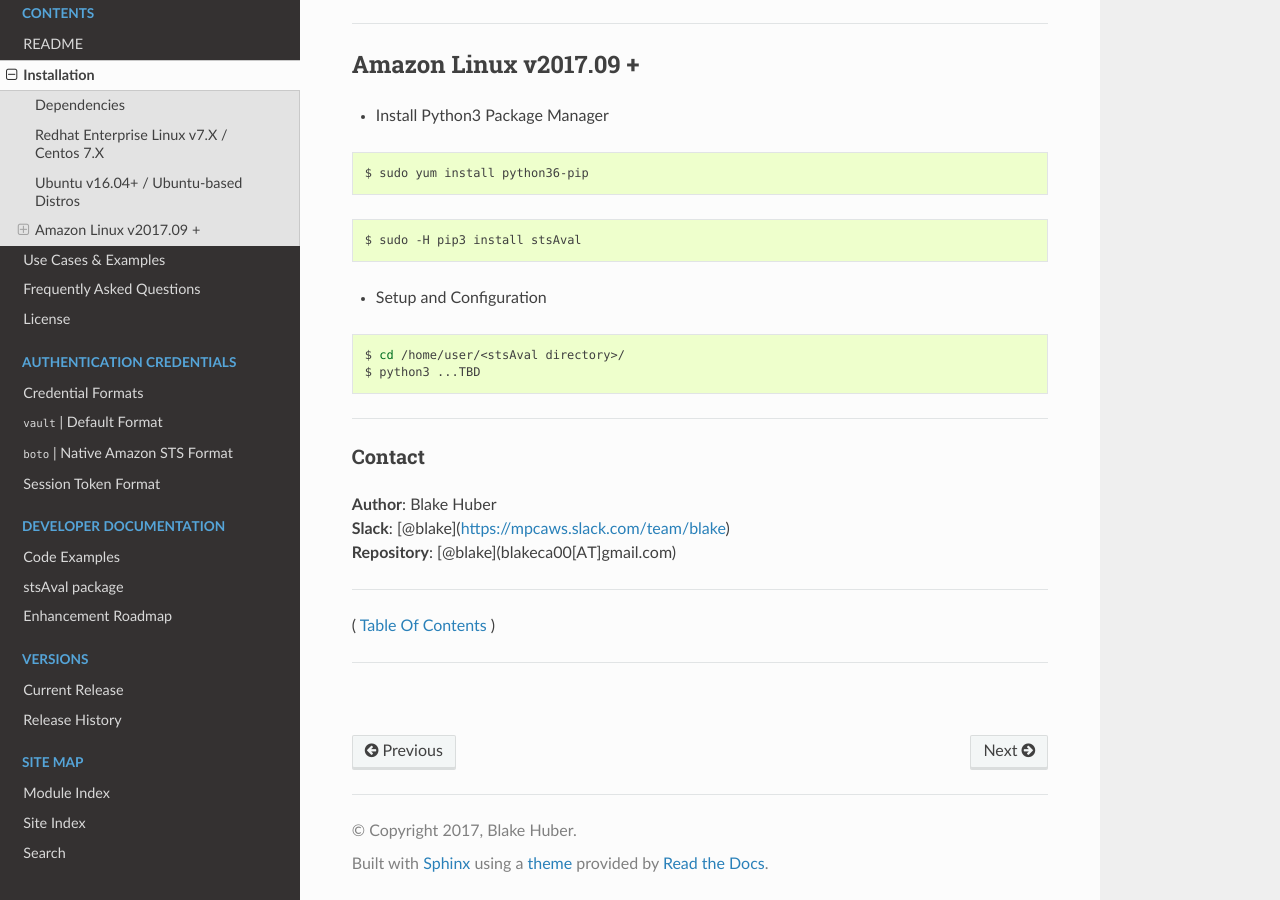
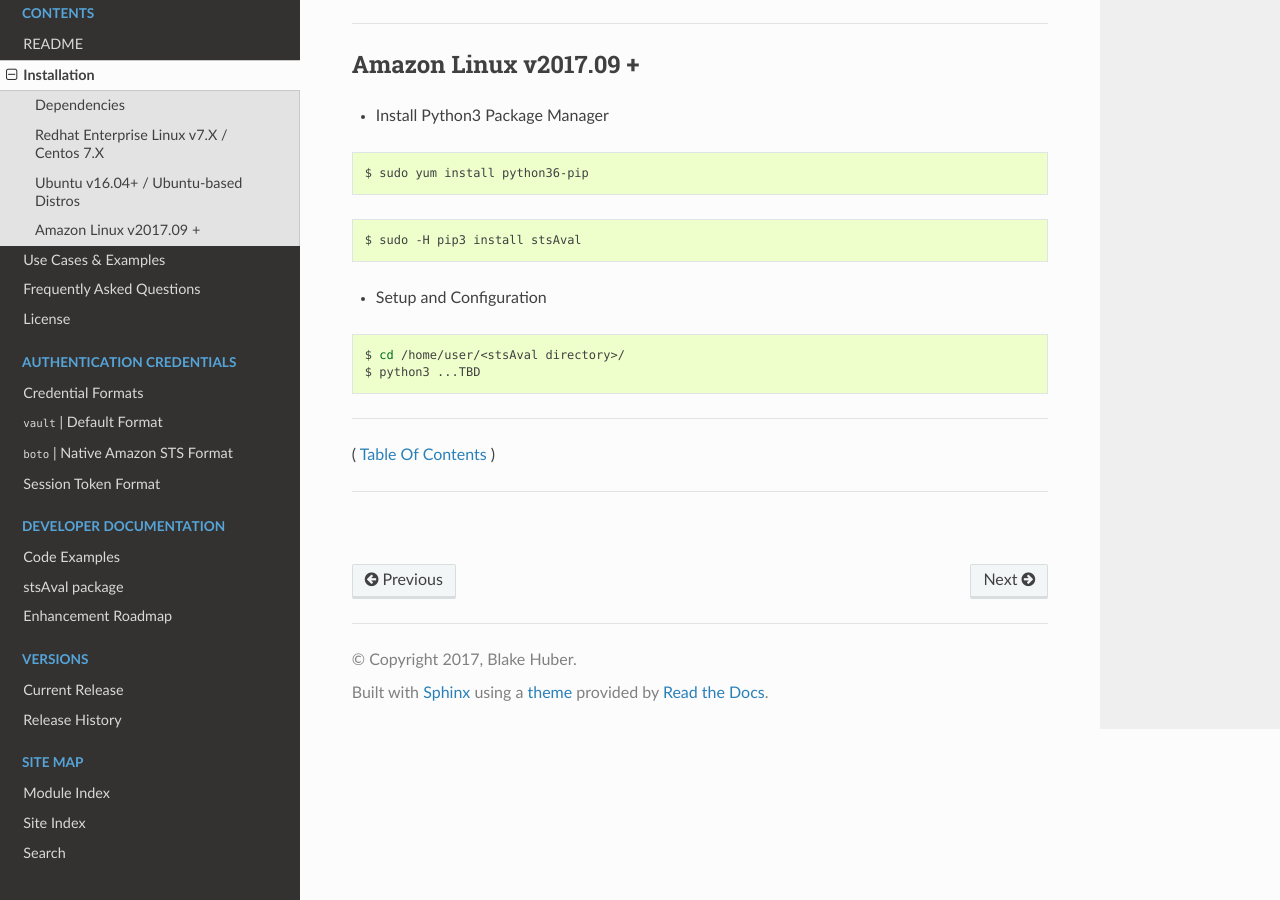
Before and after one commit to fstab50/stslib, a Sphinx documentation site: the page built from docs/installation.rst, in a window 1280 px wide and 900 px high, scrolled down 2377 px. Built offline with Sphinx 7.4.7 and the Read the Docs theme 2.0.0, drawn with Linux system fonts in a browser that asks for light colours; pages that are not in the unit, such as notebooks, are missing from menus.

Commit message:
rm dup label header

```diff
--- a/docs/installation.rst
+++ b/docs/installation.rst
@@ -21,7 +21,7 @@
 **Note**:
 
     | Any modern Linux distribution should work, but it must have
-    | `Python 3.5 + <http://www.python.org>`_ *as a minimum requirement*.
+    | `Python 3.5 + <http://www.python.org>`__ *as a minimum requirement*.
 
 --------------
 
@@ -159,15 +159,6 @@
 
 --------------
 
-Contact
-~~~~~~~~~~~~~~~~~~~~~~~~
-
-| **Author**: Blake Huber
-| **Slack**: [@blake](https://mpcaws.slack.com/team/blake)
-| **Repository**: [@blake](blakeca00[AT]gmail.com)
-
---------------
-
 ( `Table Of Contents <./index.html>`__ )
 
 -----------------
```
